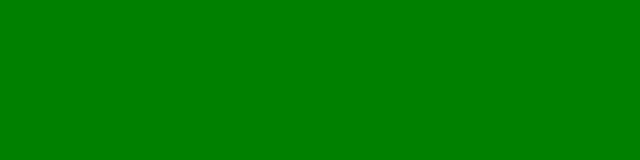
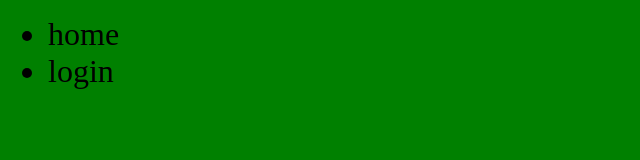
Before and after one commit to steeevenrod/startup-landing-page-clone, a plain HTML site: page index.html in a window 1280 px wide. Shown: the whole page, without its empty margins (0-640 px from the left). Drawn offline with Linux system fonts and the light colour scheme.

Commit message:
Created with a Navigation Menu

```diff
--- a/index.html
+++ b/index.html
@@ -6,6 +6,9 @@
 	<title>Document</title>
 </head>
 <body>
-
+	<ul>
+		<li>home</li>
+		<li>login</li>
+	</ul>
 </body>
 </html>
--- a/styles/style.css
+++ b/styles/style.css
@@ -1,3 +1,6 @@
 body {
 	background: green;
 }
+ul li {
+	font-size: 32px;
+}
```
